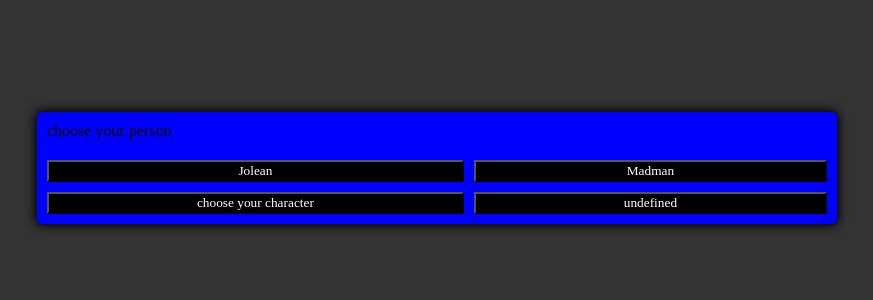
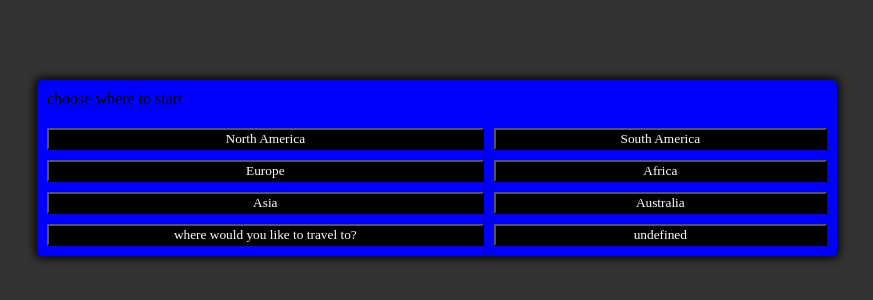
Before and after one commit to jlimo/wordgame, a plain HTML site: page index.html in a window 1280 px wide. Shown: the part 472-772 px from the top of the page, without its empty margins (203-1076 px from the left). Drawn offline with Linux system fonts and the light colour scheme.

Commit message:
making into a different game

```diff
--- a/index.html
+++ b/index.html
@@ -16,6 +16,7 @@
       <button class="btn">Option 2</button>
       <button class="btn">Option 3</button>
       <button class="btn">Option 4</button>
+      <button class="btn">Option 5</button>
     </div>
   </div>
 </body>
--- a/wordgame.js
+++ b/wordgame.js
@@ -8,6 +8,7 @@ function startGame() {
  state = {}
  showTextNode(1)
 }
+
 
 function showTextNode(textNodeIndex) {
  const textNode = textNodes.find(textNode => textNode.id ===
@@ -45,38 +46,83 @@ function selectOption(option) {
 const textNodes = [
     {
         id: 1,
-        text: "choose your person",
+        text: "choose where to start",
         options: [
             {
-                text: "Jolean",
-                setState: { jolean: true},
+                text: "North America",
+                setState: { northAmerica: true},
                 nextText: 2
             },
             {
-                text: "Madman",
-                setState: { madman: true},
+                text: "South America",
+                setState: { SouthAmerica: true},
+                nextText: 2
+            },
+            {
+                text: "Europe",
+                setState: { Europe: true},
+                nextText: 2
+            },
+            {
+                text: "Africa",
+                setState: { africa: true},
+                nextText: 2
+            },
+            {
+                text: "Asia",
+                setState: { asia: true},
+                nextText: 2
+            },
+            {
+                text: "Australia",
+                setState: { australia: true},
                 nextText: 2
             },
             {
                 id: 2,
-                text: "choose your character",
+                text: "where would you like to travel to?",
                 options: [
                     {
-                        text: "lucian",
-                        requiredState: (currentState) => currentState.jolean,
-                        setState: { jolean: true, lucian: true },
+                        text: "NorthAmerica",
+                        requiredState: (currentState) => currentState.northAmerica,
+                        setState: { northAmerica: true },
                         nextText: 3
                     },
                     {
-                        text: "darius",
-                        requiredState: (currentState) => currentState.madman,
-                        setState: { madman: true, darius: true},
-                        nextText: 3
-                    }
+                        text: "SouthAmerica",
+                        requiredState: (currentState) => currentState.SouthAmerica,
+                        setState: { SouthAmerica: true },
+                        nextText: 4
+                    },
+                    {
+                        text: "Europe",
+                        requiredState: (currentState) => currentState.Europe,
+                        setState: { europe: true },
+                        nextText: 5
+                    },
+                    {
+                        text: "Africa",
+                        requiredState: (currentState) => currentState.africa,
+                        setState: { africa: true },
+                        nextText: 6
+                    },
+                    {
+                        text: "Asia",
+                        requiredState: (currentState) => currentState.asia,
+                        setState: { asia: true },
+                        nextText: 7
+                    },
+                    {
+                        text: "Australia",
+                        requiredState: (currentState) => currentState.australia,
+                        setState: { australia: true },
+                        nextText: 8
+                    },
                 ]
             },
             {
-                id: 3
+                id: 3,
+
             }
 
 
```
